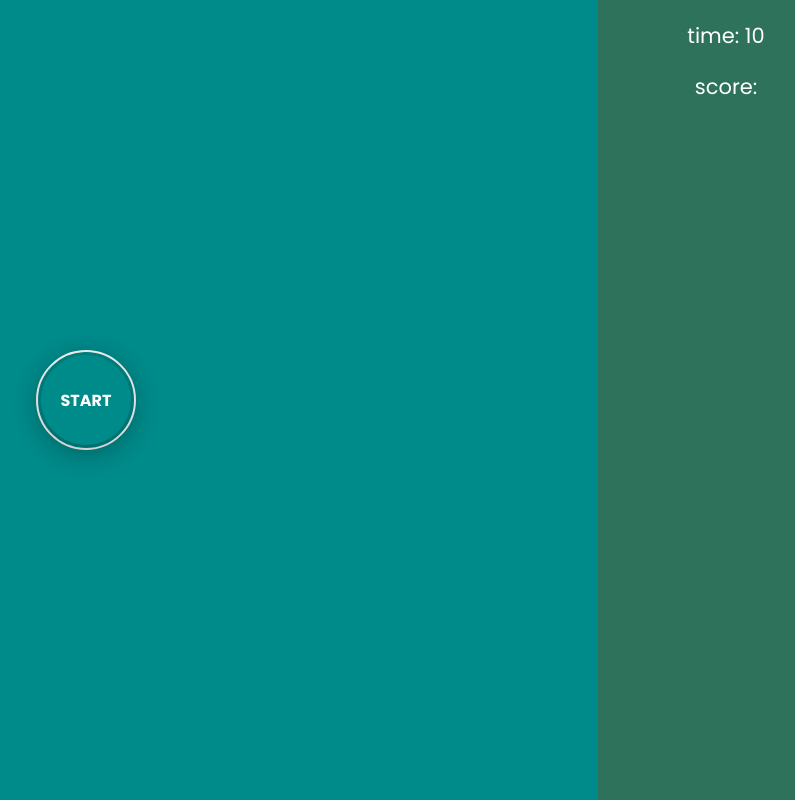
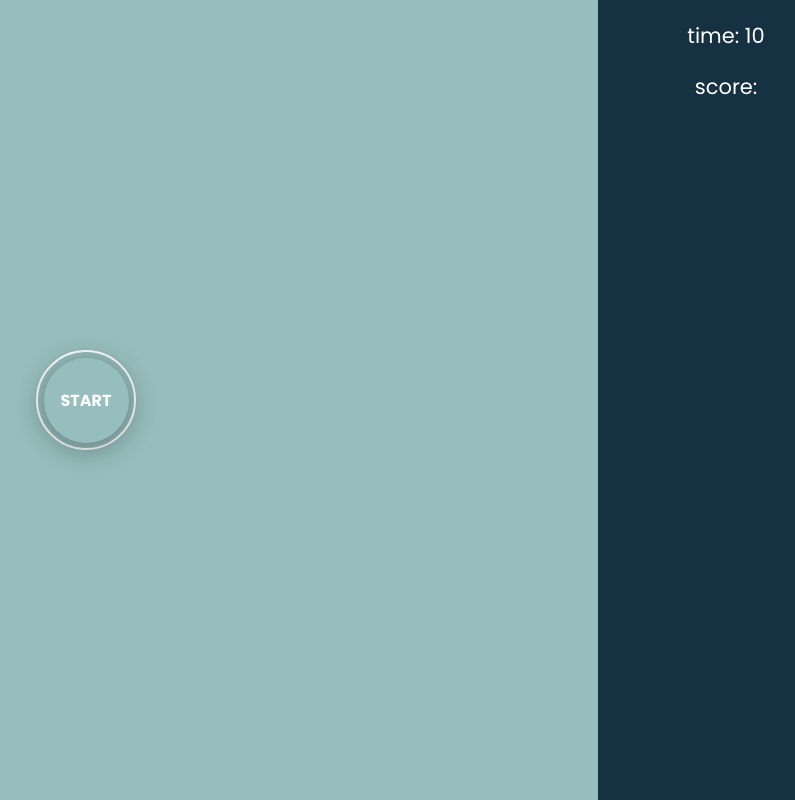
Before and after one commit to bhajduk/reflex-game, a plain HTML site: page index.html in a window 1280 px wide. Shown: the whole page, without its empty margins (426-1221 px from the left). Drawn offline with Linux system fonts and the light colour scheme.

Commit message:
latest stable version

```diff
--- a/style.css
+++ b/style.css
@@ -24,7 +24,7 @@
 }
 
 #gameMain {
-    background-color: darkcyan;
+    background-color: rgb(151, 190, 190);
     flex: 80%;
     display: flex;
     align-items: center;
@@ -32,7 +32,7 @@
 }
 
 #rightPane {
-    background-color: rgb(46, 114, 91);
+    background-color: rgb(22, 49, 66);
     flex: 20%;
 }
 
@@ -66,8 +66,8 @@
 }
 
 #start {
-    height: 90px;
-    width: 90px;
+    height: 85px;
+    width: 85px;
     display: flex;
     align-items: center;
     justify-content: center;
@@ -81,7 +81,7 @@
 
 #start:hover {
     background-color: white;
-    color: black;
+    color: rgb(46, 114, 91);
     box-shadow: 0 4px 30px 0 rgba(0, 0, 0, 0.2),
         0 6px 30px 0 rgba(0, 0, 0, 0.19);
     transition: 0.5s ease;
```
